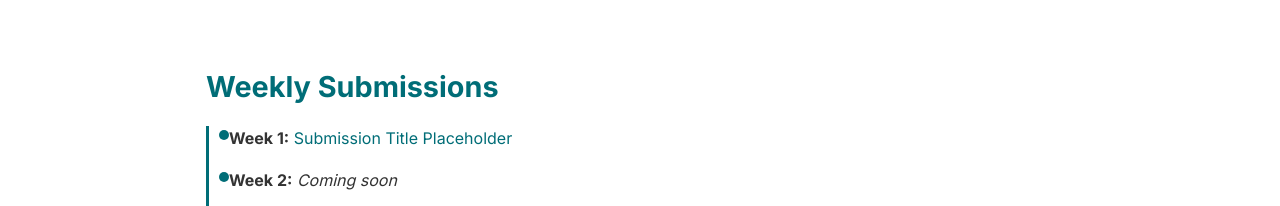
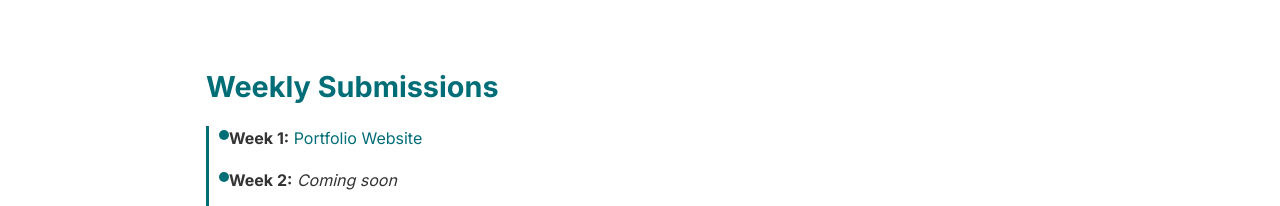
Before and after one commit to kendavidn/graph_ai_portfolio, a plain HTML site: page index.html in a window 1280 px wide. Shown: the part 1160-1366 px from the top of the page. Drawn offline with Linux system fonts and the light colour scheme.

Commit message:
Update index.html

```diff
--- a/index.html
+++ b/index.html
@@ -177,7 +177,7 @@
     <section id="submissions" class="submissions">
       <h2>Weekly Submissions</h2>
       <ul>
-        <li><strong>Week 1:</strong> <a href="#" target="_blank">Submission Title Placeholder</a></li>
+        <li><strong>Week 1:</strong> <a href="https://github.com/kendavidn/graph_ai_portfolio" target="_blank">Portfolio Website</a></li>
         <li><strong>Week 2:</strong> <em>Coming soon</em></li>
         <li><strong>Week 3:</strong> <em>Coming soon</em></li>
         <li><strong>Week 4:</strong> <em>Coming soon</em></li>
```
